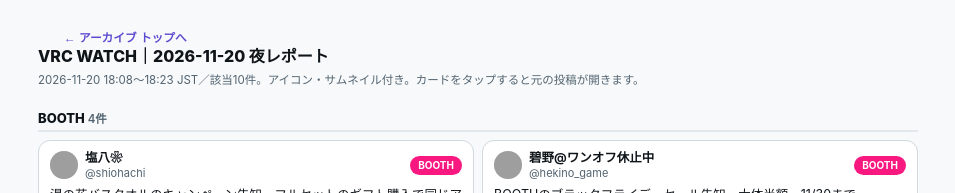
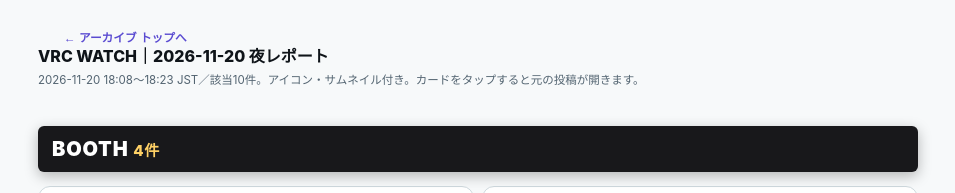
Before and after one commit to heke-ks/x-vrc-reports, a plain HTML site: page report-2026-11-20-night.html in a window 1280 px wide. Shown: the top 193 px of the page, without its empty margins (162-1117 px from the left). Drawn offline with Linux system fonts and the light colour scheme; grey boxes are pictures that could not be loaded.

Commit message:
Emphasize section headings

```diff
--- a/report-2026-11-20-night.html
+++ b/report-2026-11-20-night.html
@@ -50,6 +50,23 @@
     h2 { border-bottom-color: #2f3336; }
     .avatar, .thumb { background: #2f3336; }
   }
+</style>
+
+<style>
+/* section heading emphasis (added 2026-11-21) */
+h2{
+  font-size:20px !important; font-weight:900; letter-spacing:.04em;
+  margin:36px 0 14px !important; padding:11px 14px;
+  background:#18181b; color:#fff !important;
+  border:none !important; border-radius:6px;
+  position:sticky; top:8px; z-index:20;
+  box-shadow:0 4px 14px rgba(0,0,0,.28);
+}
+h2 .count{ color:#ffd166 !important; font-size:15px !important; font-weight:800; }
+@media (prefers-color-scheme: dark){
+  h2{ background:#f2f2f4; color:#141417 !important; }
+  h2 .count{ color:#b34700 !important; }
+}
 </style>
 </head>
 <body>
```
